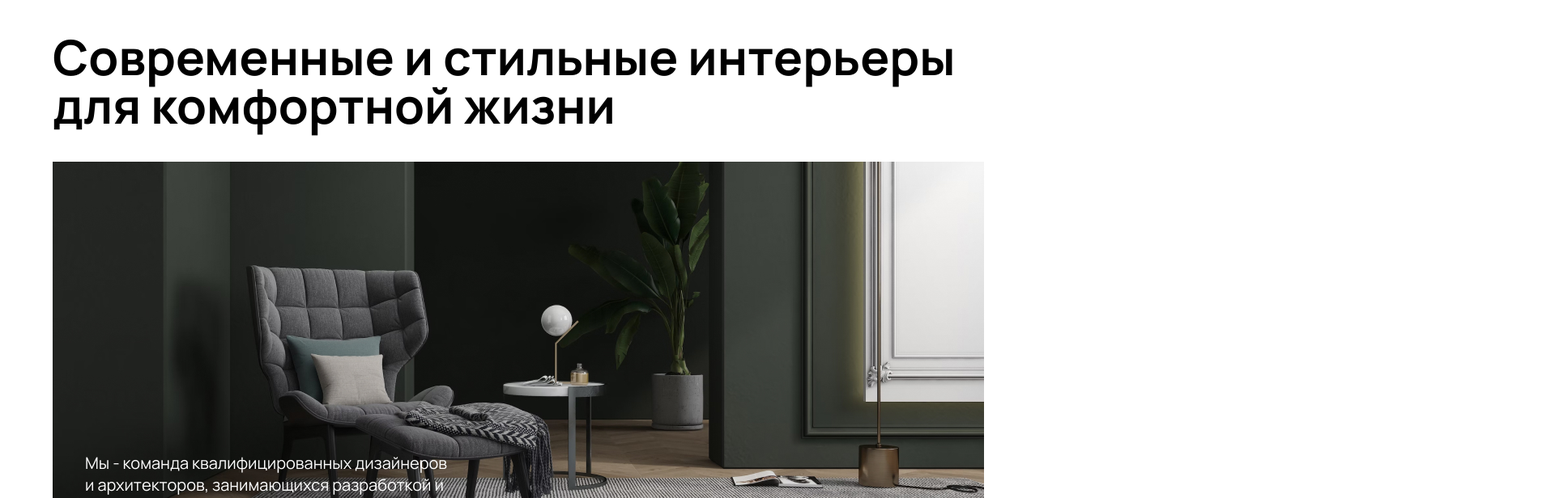
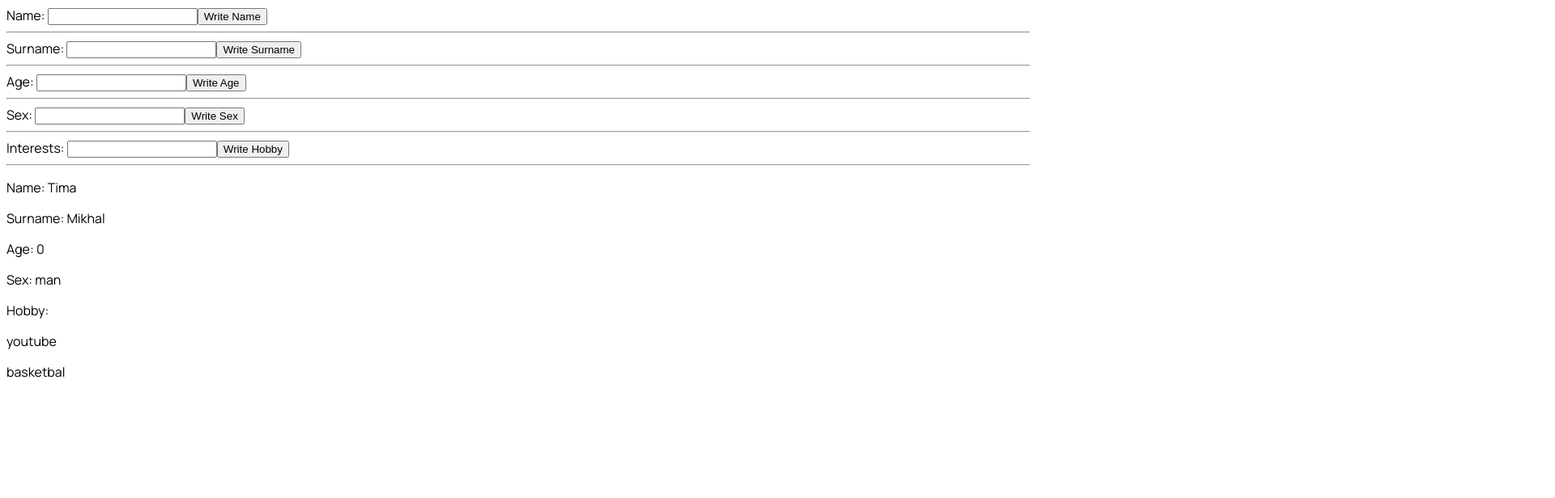
Before and after one commit to TimofeyMikhalev/React-learn, a React (Vite) app in the folder metrica-react/: page / in a window 1280 px wide. Shown: the top 616 px of the page at 81% size, 1920 px wide, since content can reach past the window. Built offline with nearby package versions, Linux system fonts and the light colour scheme.

Commit message:
object, key, error react & form

```diff
--- a/metrica-react/index.html
+++ b/metrica-react/index.html
@@ -10,6 +10,7 @@
   </head>
   <body>
     <div id="root"></div>
+    <div id="rootTwo"></div>
     <script type="module" src="/src/index.jsx"></script>
   </body>
 </html>
--- a/metrica-react/package.json
+++ b/metrica-react/package.json
@@ -11,7 +11,8 @@
   },
   "dependencies": {
     "react": "^18.3.1",
-    "react-dom": "^18.3.1"
+    "react-dom": "^18.3.1",
+    "uuid": "^11.0.3"
   },
   "devDependencies": {
     "@eslint/js": "^9.13.0",
--- a/metrica-react/src/App.jsx
+++ b/metrica-react/src/App.jsx
@@ -1,4 +1,5 @@
- import HeroSection from "./components/HeroSection/HeroSection"
+import { v4 as uuidv4 } from 'uuid';
+import HeroSection from "./components/HeroSection/HeroSection"
 import AboutSection from "./components/AboutSection/AboutSection"
 import ProjectSection from "./components/ProjectSection/ProjectSection"
 import Button from "./components/Button/Button"
@@ -10,36 +11,42 @@ const INITAL_COUNTER = 0
 const COUNTER_STEP = 1
 const MIN_COUNTER_VALUE = -5
 const MAX_COUNTER_VALUE = 5
+const USER_ACTIONS = {
+  MINUS: 'minus',
+  PLUS: 'plus'
+}
 
 function App() {
   const [counter, setCounter] = useState(INITAL_COUNTER)
   const [logs, setLogs] = useState([])
 
-  // let logs = [
-  //   {
-  //     action: 'minus',
-  //     prevValue: 0,
-  //     value: -1
-  //   },
-  //   {
-  //     action: 'plus',
-  //     prevValue: 1,
-  //     value: 0
-  //   },
-  // ]
+  function handleMinusBtnClick() {
 
-  function handleMinusBtnClick() {
-    const newCounter = counter - COUNTER_STEP
+    const newValue = counter - COUNTER_STEP
 
-    setCounter(newCounter)
-    setLogs([...logs, newCounter])
+    const log = {
+      id: uuidv4(),
+      action: USER_ACTIONS.MINUS,
+      prevValue: counter,
+      value: counter - COUNTER_STEP
+    }
+
+    setCounter(newValue)
+    setLogs([...logs, log])
   }
 
   function handlePlusBtnClick() {
     const newCounter = counter + COUNTER_STEP
 
+    const log = {
+      id: uuidv4(),
+      action: USER_ACTIONS.PLUS,
+      prevValue: counter,
+      value: newCounter
+    }
+
     setCounter(newCounter)
-    setLogs([...logs, newCounter])
+    setLogs([...logs, log])
   }
 
   function isMinusBtnDesable() {
--- /dev/null
+++ b/metrica-react/src/BIO.jsx
@@ -0,0 +1,77 @@
+import React, {useState} from "react";
+import Person from "./components/personal";
+
+
+const NAME = 'Tima'
+const SURNAME = 'Mikhal'
+const AGE = 25
+const SEX = 'man'
+
+
+
+function BIO() {
+
+    const [age, setAge] = useState('');
+    const ageAsNumber = Number(age);
+
+    const [person, setState] = useState({
+        name: NAME,
+        surname: SURNAME,
+        age: ageAsNumber,
+        sex: SEX,
+        interests: ['youtube', 'basketbal']
+    })
+
+    return (
+        <div>
+            <label>
+                Name: <input name="myName" />
+                <button>
+                    Write Name
+                </button>
+            </label>
+            <hr />
+            <label>
+                Surname: <input name="mySurname" />
+                <button>
+                    Write Surname
+                </button>
+            </label>
+
+            <hr />
+            <label>
+                Age: <input name="myAge" type="number" onChange={e => setAge(e.target.value)}/>
+                <button onClick={() => setAge(ageAsNumber)}>
+                    Write Age
+                </button>
+            </label>
+
+            <hr />
+            <label>
+                Sex: <input name="mySex" />
+                <button>
+                    Write Sex
+                </button>
+            </label>
+            <hr />
+            <label>
+                Interests: <input name="myHobby" />
+                <button>
+                    Write Hobby
+                </button>
+            </label>
+            <hr />
+
+            <p>Name: {person.name}</p>
+            <p>Surname: {person.surname}</p>
+            <p>Age: {person.age}</p>
+            <p>Sex: {person.sex}</p>
+            <p>Hobby:</p>
+            <div>{person.interests.map(item => (
+                <p key={item}>{item}</p>
+            ))}</div>
+        </div>
+    )
+}
+
+export default BIO
--- a/metrica-react/src/components/Logs.jsx
+++ b/metrica-react/src/components/Logs.jsx
@@ -2,13 +2,16 @@ import React from "react";
 
 function Logs({ logs }) {
 
-    console.log(logs)
     return (
         <>
             <p>
                 <h2>Логи:</h2>
                 {logs.map(log => (
-                    <p>{log}</p>
+                    <div key={log.id}>
+                        <p>Действие: {log.action}</p>
+                        <p>Предыдущие значение: {log.prevValue}</p>
+                        <p>Текущее значение: {log.value}</p>
+                    </div>
                 ))}
             </p>
         </>
--- /dev/null
+++ b/metrica-react/src/components/Personal.jsx
@@ -0,0 +1,20 @@
+import React from "react";
+
+function Person({ person }) {
+    return (
+        <div>
+            <h2>BIO</h2>
+            {person.map(item => {
+                <>
+                    <p>Name: {item.name}</p>
+                    <p>Surname: {item.surname}</p>
+                    <p>Age: {item.age}</p>
+                    <p>Sex: {item.sex}</p>
+                </>
+            })}
+
+        </div>
+    )
+}
+
+export default Person;
--- a/metrica-react/src/index.jsx
+++ b/metrica-react/src/index.jsx
@@ -2,9 +2,15 @@ import { createRoot } from 'react-dom/client'
 import App from './App.jsx'
 import './index.css'
 import './reset.css'
+import BIO from './BIO.jsx'
 
 const root = createRoot(document.getElementById('root'))
+const rootTwo = createRoot(document.getElementById('rootTwo'))
 
-root.render(
-  <App />
+// root.render(
+//   <App />
+// )
+
+rootTwo.render(
+  <BIO />
 )
```
Also changed, not shown: 1 other file (tests, documents, lock files or other folders).
